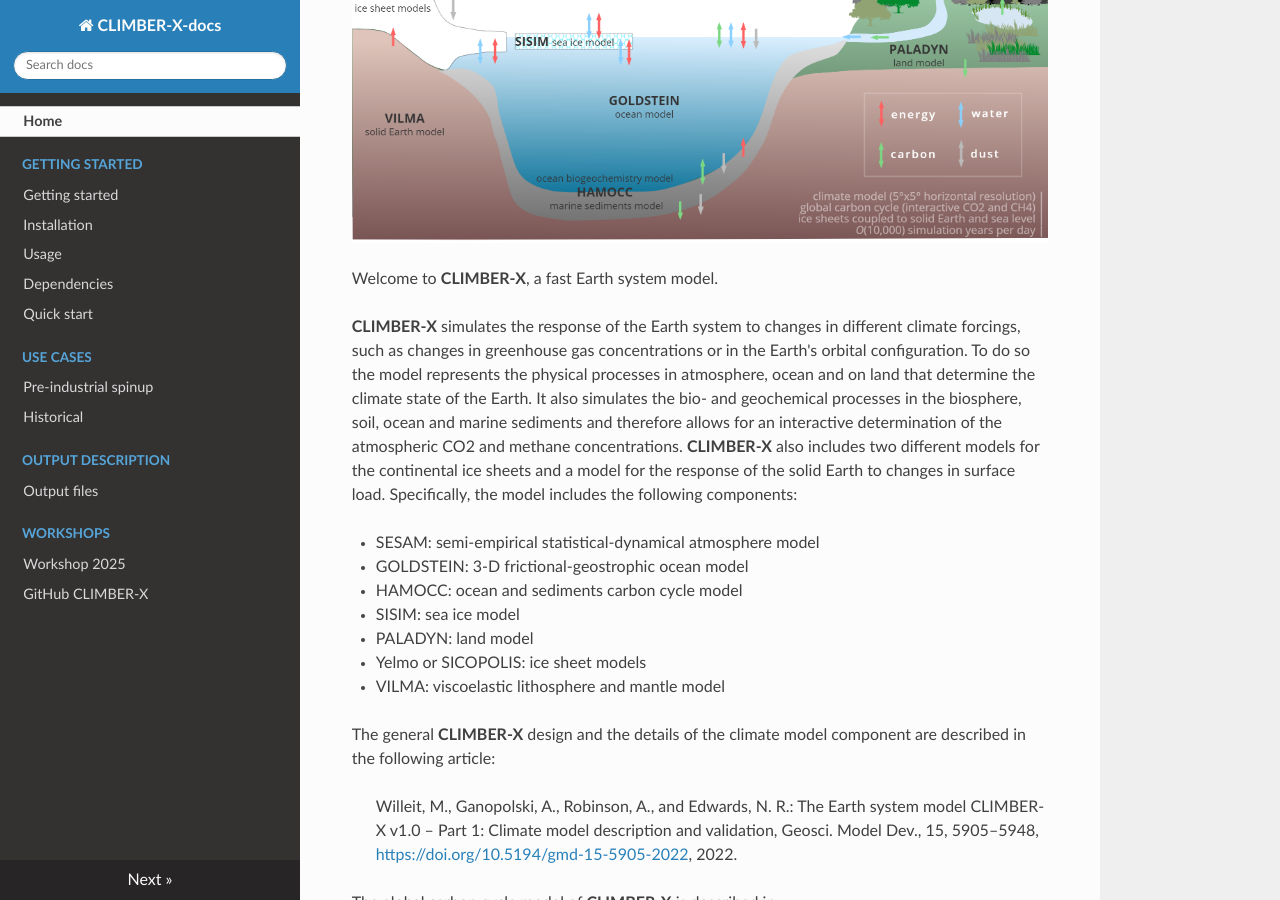
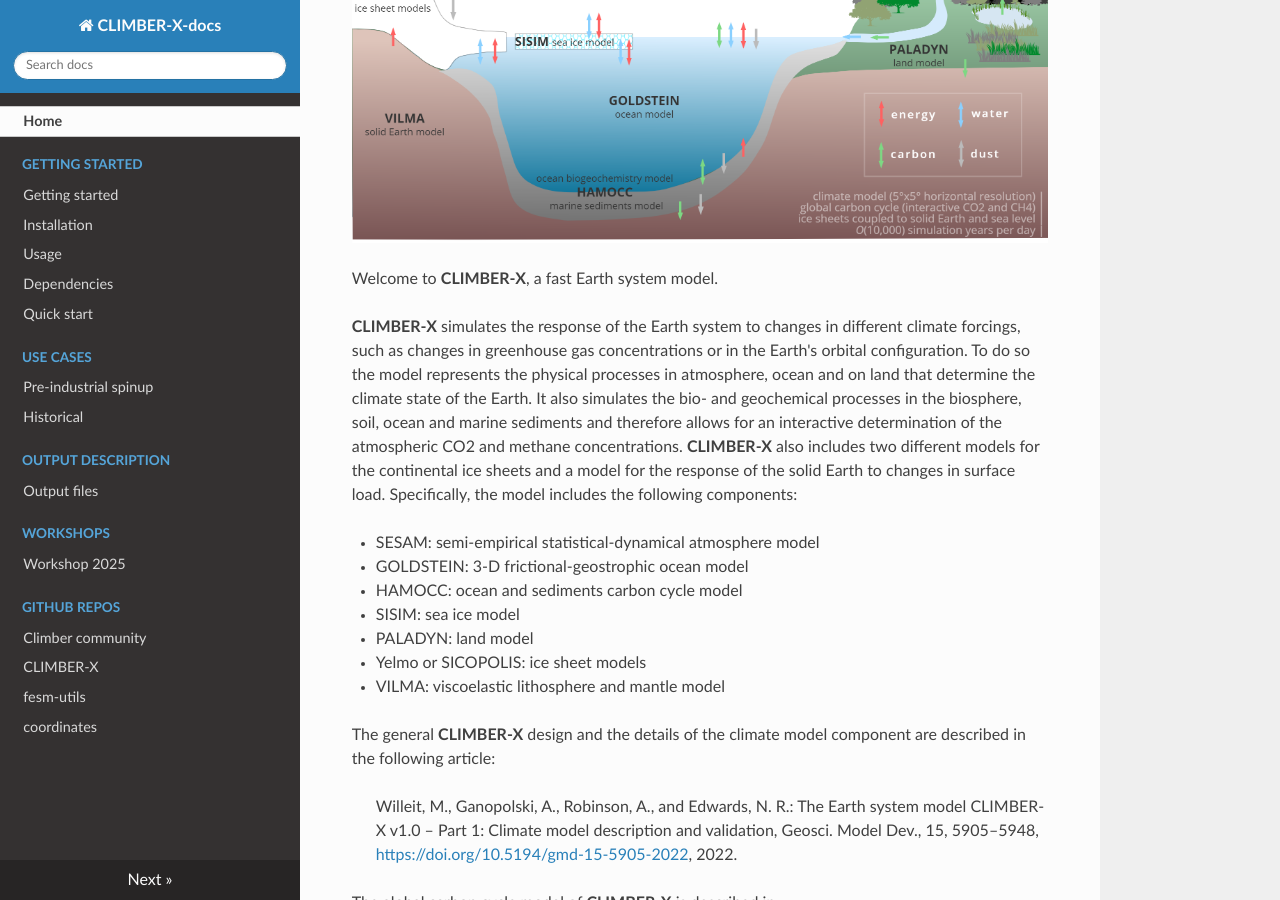
Before and after one commit to cxesmc/climber-docs, an MkDocs documentation site: the page built from docs/index.md, in a window 1280 px wide and 900 px high, scrolled down 328 px. Built offline with MkDocs 1.6.1, drawn with Linux system fonts in a browser that asks for light colours; nearby versions of some CDN libraries.

Commit message:
Updated nav.

```diff
--- a/mkdocs.yml
+++ b/mkdocs.yml
@@ -14,7 +14,11 @@ nav:
       - Output files:    var_lists/index.md
     - Workshops:
       - Workshop 2025: workshops/2025/index.md
-    - GitHub CLIMBER-X: https://github.com/cxesmc/climber-x
+    - GitHub repos:
+      - Climber community: https://github.com/cxesmc
+      - CLIMBER-X: https://github.com/cxesmc/climber-x
+      - fesm-utils: https://github.com/fesmc/fesm-utils
+      - coordinates: https://github.com/fesmc/coordinates
 
 #theme: mkdocs
 theme:
```
